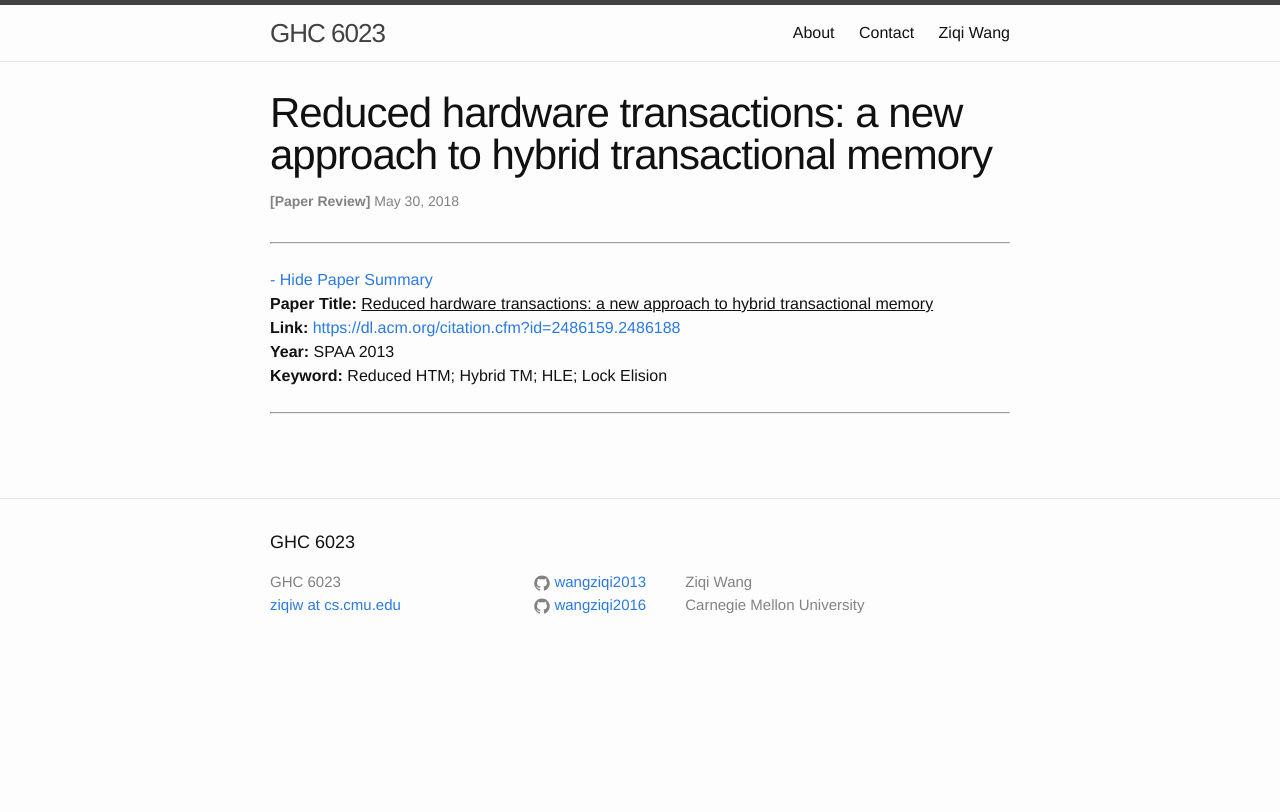
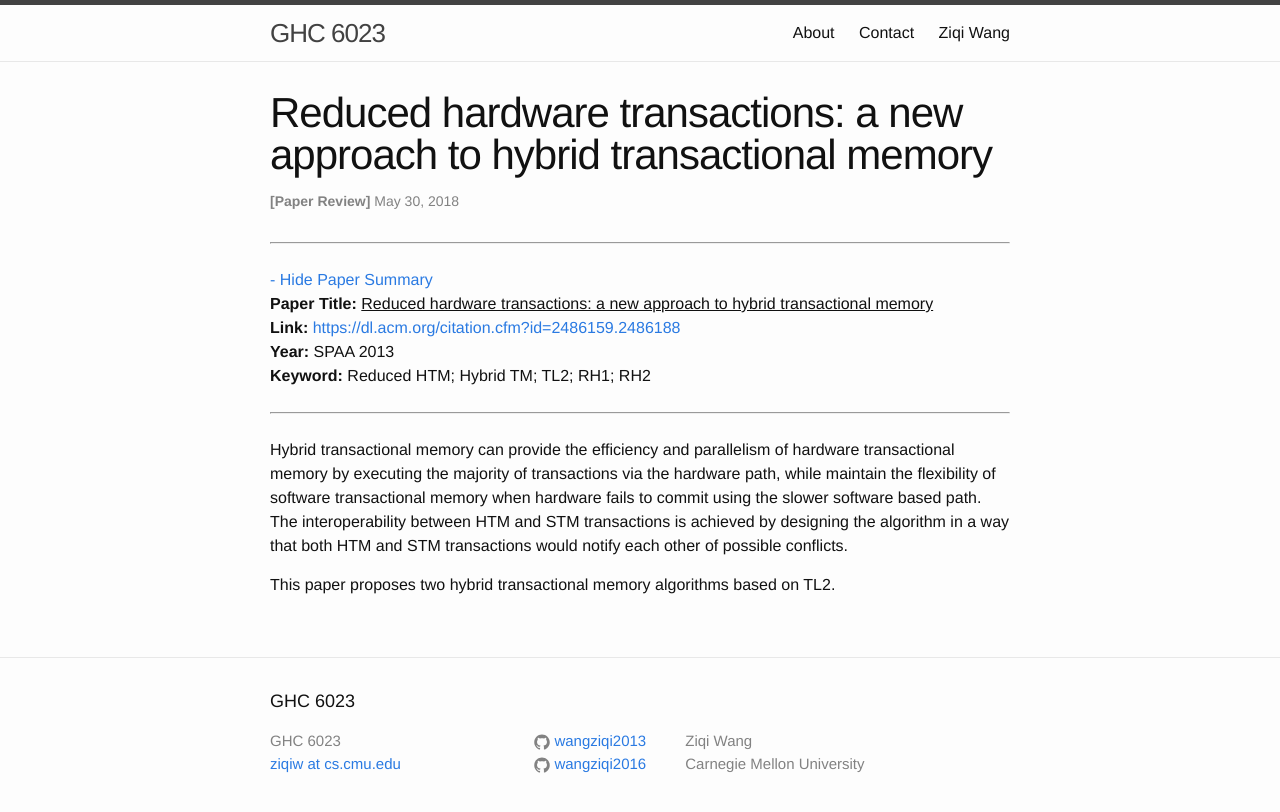
Before and after one commit to wangziqi2013/wangziqi2013.github.io, a Jekyll site: the page built from _posts/2018-05-30-Reduced-HTM.markdown, in a window 1280 px wide. Shown: the top 812 px of the page. Built offline with Jekyll 4.4.1, drawn with Linux system fonts in a browser that asks for light colours.

Commit message:
Adding first paragraph

```diff
--- a/_posts/2018-05-30-Reduced-HTM.markdown
+++ b/_posts/2018-05-30-Reduced-HTM.markdown
@@ -5,10 +5,18 @@ date: 2018-05-30 13:05:00 -0500
 categories: paper
 paper_title: "Reduced hardware transactions: a new approach to hybrid transactional memory"
 paper_link: https://dl.acm.org/citation.cfm?id=2486159.2486188
-paper_keyword: Reduced HTM; Hybrid TM; HLE; Lock Elision
+paper_keyword: Reduced HTM; Hybrid TM; TL2; RH1; RH2
 paper_year: SPAA 2013
 rw_set:
 htm_cd:
 htm_cr:
 version_mgmt:
 ---
+
+Hybrid transactional memory can provide the efficiency and parallelism of hardware transactional
+memory by executing the majority of transactions via the hardware path, while maintain the flexibility
+of software transactional memory when hardware fails to commit using the slower software based path.
+The interoperability between HTM and STM transactions is achieved by designing the algorithm
+in a way that both HTM and STM transactions would notify each other of possible conflicts.
+
+This paper proposes two hybrid transactional memory algorithms based on TL2.
```
